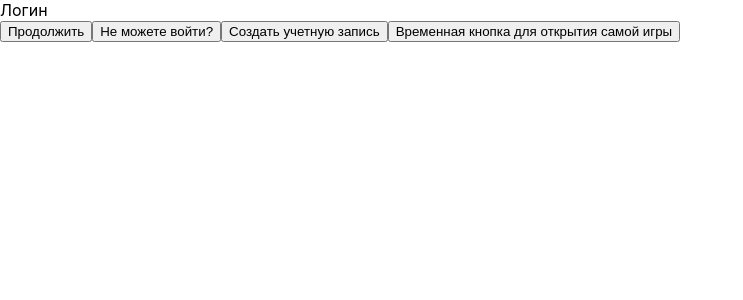
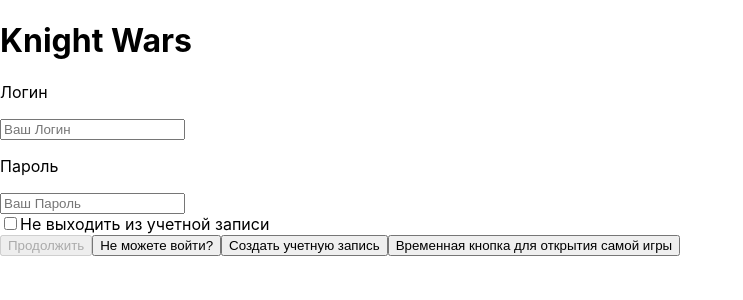
Before and after one commit to themilkpudding/IS21_project, a React (Create React App) app in the folder client/: page / in a window 1280 px wide. Shown: the top 300 px of the page, without its empty margins (0-743 px from the left). Built offline with nearby package versions, Linux system fonts and the light colour scheme.

Commit message:
Форма и функционал страницы авторизации

```diff
--- a/client/src/components/Button/Button.tsx
+++ b/client/src/components/Button/Button.tsx
@@ -21,9 +21,19 @@ const Button: React.FC<TButton> = (props: TButton) => {
         isDisabled = false,
     } = props;
 
+    const handleClick = (e: React.MouseEvent<HTMLButtonElement>) => {
+        if (isDisabled) {
+            e.preventDefault();
+            e.stopPropagation();
+            return;
+        }
+        onClick(e);
+    };
+
     return (<button
         className={cn('button', `button-${variant}`, className, { 'hover': isHover, 'disabled': isDisabled })}
-        onClick={onClick}
+        onClick={handleClick}
+        disabled={isDisabled}
     >
         {text}
     </button>);
--- a/client/src/config.ts
+++ b/client/src/config.ts
@@ -18,7 +18,7 @@ export type TWINDOW = {
 }
 
 const CONFIG = {
-    HOST: 'http://nopainnogame.local/api',
+    HOST: 'http://knightwars.local/api',
 
     CHAT_TIMESTAMP: 200, //ms
 
--- a/client/src/pages/Login/Login.tsx
+++ b/client/src/pages/Login/Login.tsx
@@ -1,4 +1,4 @@
-import React, { useContext, useRef } from 'react';
+import React, { useContext, useEffect, useRef, useState } from 'react';
 import { ServerContext } from '../../App';
 import Button from '../../components/Button/Button';
 import { IBasePage, PAGES } from '../PageManager';
@@ -8,13 +8,63 @@ const Login: React.FC<IBasePage> = (props: IBasePage) => {
     const server = useContext(ServerContext);
     const loginRef = useRef<HTMLInputElement>(null);
     const passwordRef = useRef<HTMLInputElement>(null);
+    const [rememberMe, setRememberMe] = useState(false);
+    const [error, setError] = useState('');
+    const [isFormValid, setIsFormValid] = useState(false);
+
+    const checkFormValidity = () => {
+        if (loginRef.current && passwordRef.current) {
+            const login = loginRef.current.value.trim();
+            const password = passwordRef.current.value.trim();
+            setIsFormValid(login.length > 0 && password.length > 0);
+        }
+    };
+
+    const hideErrorOnInput = () => {
+        setError('');
+        checkFormValidity();
+    };
+
+    const clearAuthFields = () => {
+        if (loginRef.current && passwordRef.current) {
+            loginRef.current.value = '';
+            passwordRef.current.value = '';
+            checkFormValidity();
+        }
+    };
+
+    const handlePasswordInput = (e: React.FormEvent<HTMLInputElement>) => {
+        const input = e.currentTarget;
+        if (input.value.length > 20) {
+            input.value = input.value.slice(0, 20);
+        }
+        hideErrorOnInput();
+    };
+
+    useEffect(() => {
+        const token = server.store.getToken();
+        const savedRememberMe = server.store.getRememberMe();
+        if (token && savedRememberMe) {
+            setPage(PAGES.MENU);
+        }
+        server.showError(err => {
+            if (err.code === 1002 || err.code === 1005) {
+                setError('Неверный логин или пароль');
+                clearAuthFields();
+            }
+        });
+    }, []);
 
     const loginClickHandler = async () => {
+        setError('');
         if (loginRef.current && passwordRef.current) {
             const login = loginRef.current.value;
             const password = passwordRef.current.value;
-            if (1) { // тестовое условие, чтобы логин всегда был успешный и работал без бекенда
-                //if (login && password && await server.login(login, password)) {
+
+            const user = await server.login(login, password);
+
+            if (user) {
+                server.store.setUser(user, rememberMe)
                 setPage(PAGES.MENU);
             }
         }
@@ -29,10 +79,42 @@ const Login: React.FC<IBasePage> = (props: IBasePage) => {
 
 
     return (<div className='login'>
-        <div>Логин</div>
+        <h1>Knight Wars</h1>
         <div className='login-wrapper'>
+            <p>Логин</p>
+            <input
+                ref={loginRef}
+                type="text"
+                placeholder="Ваш Логин"
+                onChange={hideErrorOnInput}
+                onKeyUp={checkFormValidity}
+            />
+            <p>Пароль</p>
+            <input
+                ref={passwordRef}
+                type="password"
+                placeholder="Ваш Пароль"
+                maxLength={20}
+                onChange={handlePasswordInput}
+                onKeyUp={checkFormValidity}
+            />
+            <div>
+                <label>
+                    <input
+                        type="checkbox"
+                        checked={rememberMe}
+                        onChange={() => setRememberMe(prev => !prev)}
+                    />
+                    Не выходить из учетной записи
+                </label>
+            </div>
+            {error && <div style={{ color: 'red' }}>{error}</div>}
             <div className='login-buttons'>
-                <Button onClick={loginClickHandler} text='Продолжить' />
+                <Button
+                    onClick={loginClickHandler}
+                    text='Продолжить'
+                    isDisabled={!isFormValid}
+                />
                 <Button onClick={passwordRecoveryClickHandler} text='Не можете войти?' />
                 <Button onClick={registrationClickHandler} text='Создать учетную запись' />
                 <button onClick={() => setPage(PAGES.GAME)}>Временная кнопка для открытия самой игры</button>
--- a/client/src/pages/Menu/Menu.tsx
+++ b/client/src/pages/Menu/Menu.tsx
@@ -1,9 +1,12 @@
-import React from 'react';
+import React, { useContext } from 'react';
 import { IBasePage, PAGES } from '../PageManager';
 import Button from '../../components/Button/Button';
+import { ServerContext } from '../../App';
 
 const Menu: React.FC<IBasePage> = (props: IBasePage) => {
-const { setPage } = props;
+    const { setPage } = props;
+    const server = useContext(ServerContext);
+
     const classShopClickHandler = () => {
         setPage(PAGES.CLASS_SHOP);
     };
@@ -12,10 +15,16 @@ const { setPage } = props;
         setPage(PAGES.STARTING_GAME_MENU);
     };
 
+    const exitAccountClickHandler = () => {
+        server.store.clearUser();
+        setPage(PAGES.LOGIN);
+    };
+
     return (<>
         <div>Меню</div>
         <Button onClick={classShopClickHandler} text='Назад' />
         <Button onClick={startingGameMenuClickHandler} text='Начать игру' />
+        <Button onClick={exitAccountClickHandler} text='Выйти из аккаунта' />
     </>)
 }
 
--- a/client/src/services/server/Server.ts
+++ b/client/src/services/server/Server.ts
@@ -24,6 +24,7 @@ class Server {
                 params.token = token;
             }
             const response = await fetch(`${this.HOST}/?${Object.keys(params).map(key => `${key}=${params[key]}`).join('&')}`);
+
             const answer: TAnswer<T> = await response.json();
             if (answer.result === 'ok' && answer.data) {
                 return answer.data;
@@ -48,17 +49,14 @@ class Server {
         this.showErrorCb = cb;
     }
 
-    async login(login: string, password: string): Promise<boolean> {
-        const rnd = Math.round(Math.random() * 100000);
-        const hash = md5(`${md5(`${login}${password}`)}${rnd}`);
-        const user = await this.request<TUser>('login', { login, hash, rnd: `${rnd}` });
+    async login(login: string, password: string): Promise<TUser | null> {
+        const user = await this.request<TUser>('login', { login, password });
         if (user) {
             this.store.setUser(user);
-            return true;
+            return user;
         }
-        return false;
+        return null;
     }
-
     async logout() {
         const result = await this.request<boolean>('logout');
         if (result) {
--- a/client/src/services/store/Store.ts
+++ b/client/src/services/store/Store.ts
@@ -1,23 +1,41 @@
 import { TMessages, TUser } from "../server/types";
 
 const TOKEN = 'token';
+const REMEMBER_ME = 'rememberMe';
 
 class Store {
     user: TUser | null = null;
     messages: TMessages = [];
     chatHash: string = 'empty chat hash';
+    rememberMe: boolean = false;
 
-    setToken(token: string): void {
-        localStorage.setItem(TOKEN, token);
+    constructor() {
+        this.rememberMe = localStorage.getItem(REMEMBER_ME) === 'true';
+    }
+
+    setToken(token: string, rememberMe = false): void {
+        this.rememberMe = rememberMe;
+        if (rememberMe) {
+            localStorage.setItem(REMEMBER_ME, 'true');
+            localStorage.setItem(TOKEN, token);
+        } else {
+            localStorage.removeItem(REMEMBER_ME);
+            sessionStorage.setItem(TOKEN, token);
+        }
+
     }
 
     getToken(): string | null {
-        return localStorage.getItem(TOKEN);
+        return sessionStorage.getItem(TOKEN) || localStorage.getItem(TOKEN);
     }
 
-    setUser(user: TUser): void {
+    getRememberMe(): boolean {
+        return this.rememberMe;
+    }
+
+    setUser(user: TUser, rememberMe = false): void {
         const { token } = user;
-        this.setToken(token);
+        this.setToken(token, rememberMe);
         this.user = user;
     }
 
@@ -28,6 +46,7 @@ class Store {
     clearUser(): void {
         this.user = null;
         this.setToken('');
+        this.rememberMe = false;
     }
 
     addMessages(messages: TMessages): void {
```
